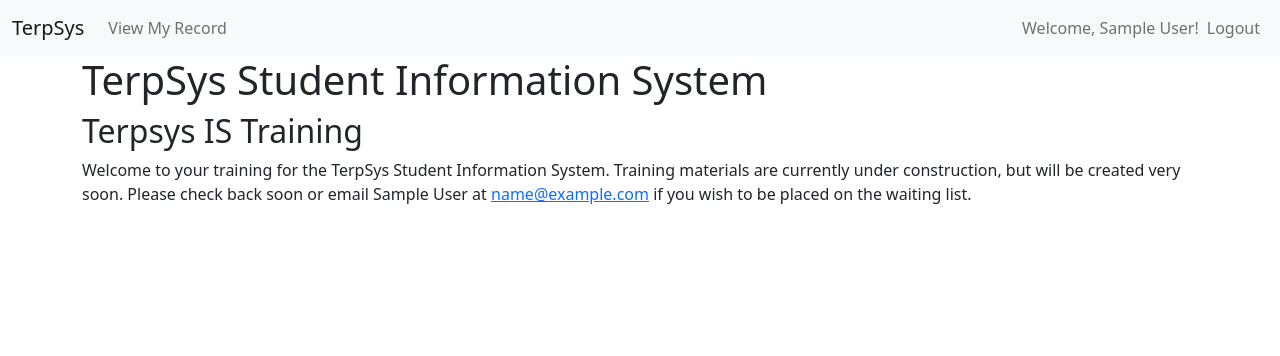
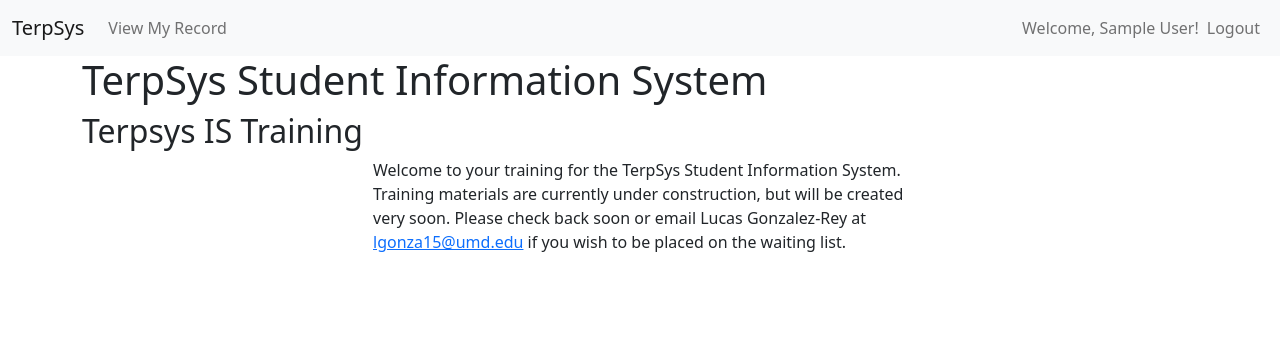
Before and after one commit to lucasglezrey120/helloWorld1-24, a Flask app: page /training in a window 1280 px wide. Shown: the top 356 px of the page. Run offline with Flask 3, Linux system fonts and the light colour scheme; the visitor is signed in with stand-in values (Sample User, id 1).

Commit message:
7.1 Made the contact information for training back to static so it always references me

```diff
--- a/app.py
+++ b/app.py
@@ -108,7 +108,7 @@ def student_view(student_id):
         else:
             flash(f'Student attempting to be viewed could not be found!', 'error')
             return redirect(url_for('student_view_all'))
-
+    # let student see they're own entry if the user email equals the student email
     elif current_user.role == 'STUDENT':
         student = Student.query.filter_by(email=current_user.email).first()
         majors = Major.query.order_by(Major.major) \
--- a/templates/training.html
+++ b/templates/training.html
@@ -7,10 +7,18 @@ Training
 {% block page_head %}Terpsys IS Training{% endblock %}
 
 {% block page_content %}
-    <!-- dynamic welcome msg -->
-    <p>Welcome to your training for the TerpSys Student Information System.
-    Training materials are currently under construction, but will be created very soon.
-    Please check back soon or email {{ current_user.first_name }} {{ current_user.last_name }} at
-    <a href="mailto:{{ current_user.email }}">{{ current_user.email }}</a>
-    if you wish to be placed on the waiting list. </p>
+
+    <div class="container">
+      <div class="row">
+        <div class="col-6 mx-auto">
+            <!-- dynamic welcome msg -->
+            <p>Welcome to your training for the TerpSys Student Information System.
+            Training materials are currently under construction, but will be created very soon.
+            Please check back soon or email Lucas Gonzalez-Rey at
+            <a href="mailto:lgonza15@umd.edu">lgonza15@umd.edu</a>
+            if you wish to be placed on the waiting list. </p>
+        </div>
+      </div>
+    </div>
+
 {% endblock %}
```
